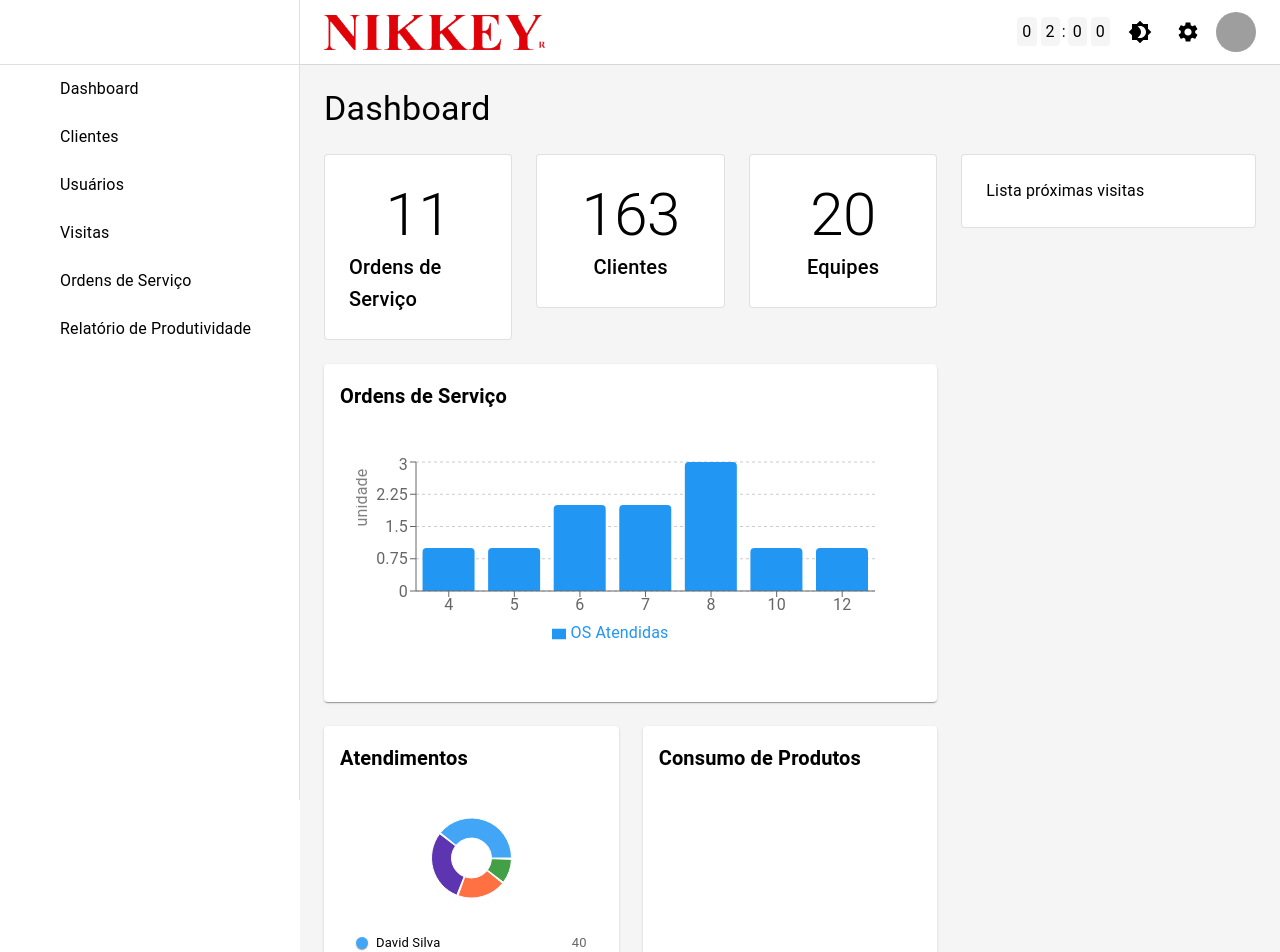
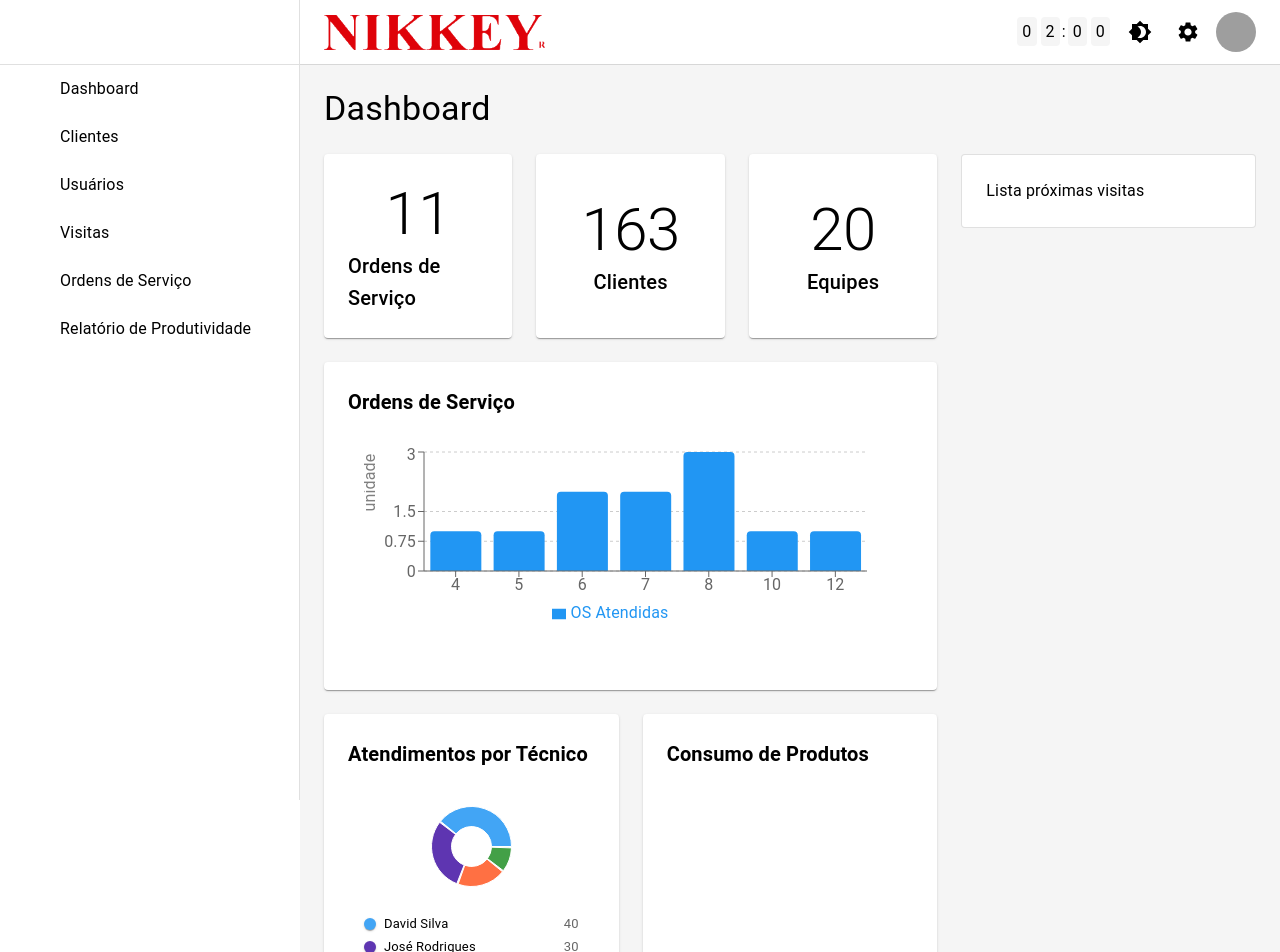
Before and after one commit to Sankhya-ABC/nikkey-frontend, a React (Vite) app: page /dashboard in a window 1280 px wide. Shown: the top 952 px of the page. Built offline with nearby package versions, Linux system fonts and the light colour scheme; grey boxes are pictures that could not be loaded; some icons are missing.

Commit message:
feat: CardChart

```diff
--- a/src/pages/Dashboard/components/AtendimentosChart.tsx
+++ b/src/pages/Dashboard/components/AtendimentosChart.tsx
@@ -1,5 +1,6 @@
-import { Box, Card, CardContent, Typography } from "@mui/material";
+import { Box, Typography } from "@mui/material";
 import { Cell, Pie, PieChart, ResponsiveContainer, Tooltip } from "recharts";
+import { CardChart } from "./CardChart";
 
 const data = [
   { name: "David Silva", value: 40, color: "#42A5F5" },
@@ -10,20 +11,8 @@ const data = [
 
 export const AtendimentosChart = () => {
   return (
-    <Card sx={{ p: 2 }}>
-      <Typography variant="h6" sx={{ fontWeight: 600, mb: 1 }}>
-        Atendimentos
-      </Typography>
-
-      <CardContent
-        sx={{
-          display: "flex",
-          flexDirection: "column",
-          alignItems: "center",
-          gap: 1,
-        }}
-      >
-        <ResponsiveContainer width="100%" height={120}>
+    <CardChart title="Atendimentos por Técnico">
+      <ResponsiveContainer width="100%" height={105}>
         <PieChart>
           <Tooltip
             formatter={(value: number, name: string) => [
@@ -80,7 +69,6 @@ export const AtendimentosChart = () => {
           </Box>
         ))}
       </Box>
-      </CardContent>
-    </Card>
+    </CardChart>
   );
 };
--- /dev/null
+++ b/src/pages/Dashboard/components/CardChart.tsx
@@ -0,0 +1,27 @@
+import { Card, CardContent, Typography } from "@mui/material";
+
+interface CardChartProps {
+  title: string;
+  children: React.ReactNode;
+}
+
+export const CardChart: React.FC<CardChartProps> = ({ title, children }) => {
+  return (
+    <Card sx={{ p: 3, height: "100%" }}>
+      <Typography variant="h6" sx={{ fontWeight: 600, mb: 1 }}>
+        {title}
+      </Typography>
+
+      <CardContent
+        sx={{
+          display: "flex",
+          flexDirection: "column",
+          alignItems: "center",
+          gap: 1,
+        }}
+      >
+        {children}
+      </CardContent>
+    </Card>
+  );
+};
--- a/src/pages/Dashboard/components/CardQuantity.tsx
+++ b/src/pages/Dashboard/components/CardQuantity.tsx
@@ -17,8 +17,9 @@ export const CardQuantity: React.FC<CardQuantityProps> = ({
         justifyContent: "center",
         alignItems: "center",
         flexDirection: "column",
+        minHeight: 155,
+        height: "100%",
       }}
-      variant="outlined"
     >
       <Typography variant="h2">{quantity}</Typography>
       <Typography variant="h6">{type}</Typography>
--- a/src/pages/Dashboard/components/ConsumoDeProdutosChart.tsx
+++ b/src/pages/Dashboard/components/ConsumoDeProdutosChart.tsx
@@ -1,25 +1,12 @@
-import { Card, CardContent, Typography } from "@mui/material";
 import { ResponsiveContainer } from "recharts";
+import { CardChart } from "./CardChart";
 
 export const ConsumoDeProdutosChart = () => {
   return (
-    <Card sx={{ p: 2 }}>
-      <Typography variant="h6" sx={{ fontWeight: 600, mb: 1 }}>
-        Consumo de Produtos
-      </Typography>
-
-      <CardContent
-        sx={{
-          display: "flex",
-          flexDirection: "column",
-          alignItems: "center",
-          gap: 1,
-        }}
-      >
-        <ResponsiveContainer width="100%" height={120}>
-          <></>
-        </ResponsiveContainer>
-      </CardContent>
-    </Card>
+    <CardChart title="Consumo de Produtos ">
+      <ResponsiveContainer width="100%" height={105}>
+        <></>
+      </ResponsiveContainer>
+    </CardChart>
   );
 };
--- a/src/pages/Dashboard/components/OrdensDeServicoChart.tsx
+++ b/src/pages/Dashboard/components/OrdensDeServicoChart.tsx
@@ -1,14 +1,14 @@
-import { Card, CardContent, Typography } from "@mui/material";
 import {
+  Bar,
   BarChart,
-  Bar,
+  CartesianGrid,
+  Legend,
+  ResponsiveContainer,
+  Tooltip,
   XAxis,
   YAxis,
-  CartesianGrid,
-  Tooltip,
-  Legend,
-  ResponsiveContainer,
 } from "recharts";
+import { CardChart } from "./CardChart";
 
 const data = [
   { name: "4", os: 1 },
@@ -22,12 +22,8 @@ const data = [
 
 export const OrdensDeServicoChart = () => {
   return (
-    <Card sx={{ p: 2 }}>
-      <Typography variant="h6" sx={{ fontWeight: 600, mb: 3 }}>
-        Ordens de Serviço
-      </Typography>
-      <CardContent sx={{ height: 250 }}>
-        <ResponsiveContainer width="100%" height="100%">
+    <CardChart title="Ordens de Serviço ">
+      <ResponsiveContainer width="100%" height={200}>
         <BarChart
           data={data}
           margin={{ top: 10, right: 30, left: 0, bottom: 5 }}
@@ -47,7 +43,6 @@ export const OrdensDeServicoChart = () => {
           />
         </BarChart>
       </ResponsiveContainer>
-      </CardContent>
-    </Card>
+    </CardChart>
   );
 };
--- a/src/pages/Dashboard/index.tsx
+++ b/src/pages/Dashboard/index.tsx
@@ -12,7 +12,7 @@ export const Dashboard = () => {
       </Grid>
 
       <Grid item size={{ xs: 12, sm: 12, md: 12, lg: 8, xl: 9 }}>
-        <Grid container spacing={3}>
+        <Grid container spacing={3} alignItems="stretch">
           <Grid item size={{ xs: 12, sm: 12, md: 4 }}>
             <CardQuantity quantity={11} type="Ordens de Serviço" />
           </Grid>
@@ -37,9 +37,9 @@ export const Dashboard = () => {
       </Grid>
 
       <Grid item size={{ xs: 12, sm: 12, md: 12, lg: 4, xl: 3 }}>
-        <Grid container spacing={3}>
+        <Grid container spacing={3} alignItems="stretch">
           <Grid item size={{ xs: 12 }}>
-            <Card sx={{ p: 3 }} variant="outlined">
+            <Card sx={{ p: 3, height: "100%" }} variant="outlined">
               Lista próximas visitas
             </Card>
           </Grid>
```
Lines whose indentation alone changed are shown as unchanged.
